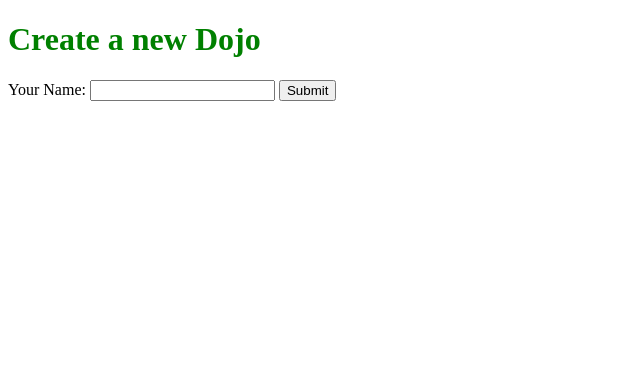
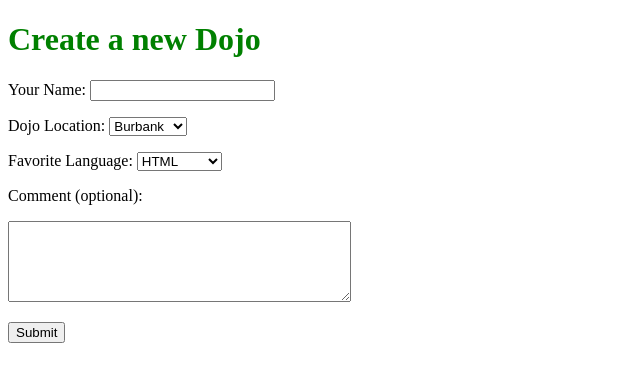
Before and after one commit to twinfred/FlaskFundamentals, a Flask app: page /dojos/new in a window 1280 px wide. Shown: the top 382 px of the page, without its empty margins (0-640 px from the left). Run offline with Flask 2, Linux system fonts and the light colour scheme.

Commit message:
updated form and added a success page

```diff
--- a/landing_page/server.py
+++ b/landing_page/server.py
@@ -1,5 +1,6 @@
 from flask import Flask, render_template, request, redirect
 app = Flask(__name__)
+
 @app.route('/')
 def index():
     return render_template('index.html')
@@ -15,7 +16,13 @@ def dojos():
 @app.route('/submit', methods=["POST"])
 def submit_name():
     name = request.form['name']
+    location = request.form['location']
+    language = request.form['language']
+    comment = request.form['comment']
     print name
-    return redirect('/')
+    print location
+    print language
+    print comment
+    return render_template('success.html', name=name, location=location, language=language, comment=comment)
 
 app.run(debug=True)
--- a/landing_page/templates/dojos.html
+++ b/landing_page/templates/dojos.html
@@ -10,7 +10,21 @@
 <body>
     <h1>Create a new Dojo</h1>
     <form action="/submit" method="post">
-        Your Name: <input type="text" name="name">
+        <p>Your Name: <input type="text" name="name"></p>
+        <p>Dojo Location: <select name="location">
+            <option value="Burbank">Burbank</option>
+            <option value="San Jose">San Jose</option>
+            <option value="Seattle">Seattle</option>
+        </select></p>
+        <p>Favorite Language: <select name="language">
+            <option value="HTML">HTML</option>
+            <option value="CSS">CSS</option>
+            <option value="JavaScript">JavaScript</option>
+            <option value="Python">Python</option>
+        </select></p>
+        <p>Comment (optional):</p>
+        <p><textarea type='input' name="comment" cols="40" rows="5"></textarea></p>
+
         <input type="submit" value="Submit">
     </form>
 </body>
```
Also changed, not shown: landing_page/templates/success.html (added, +21 -0 lines).
